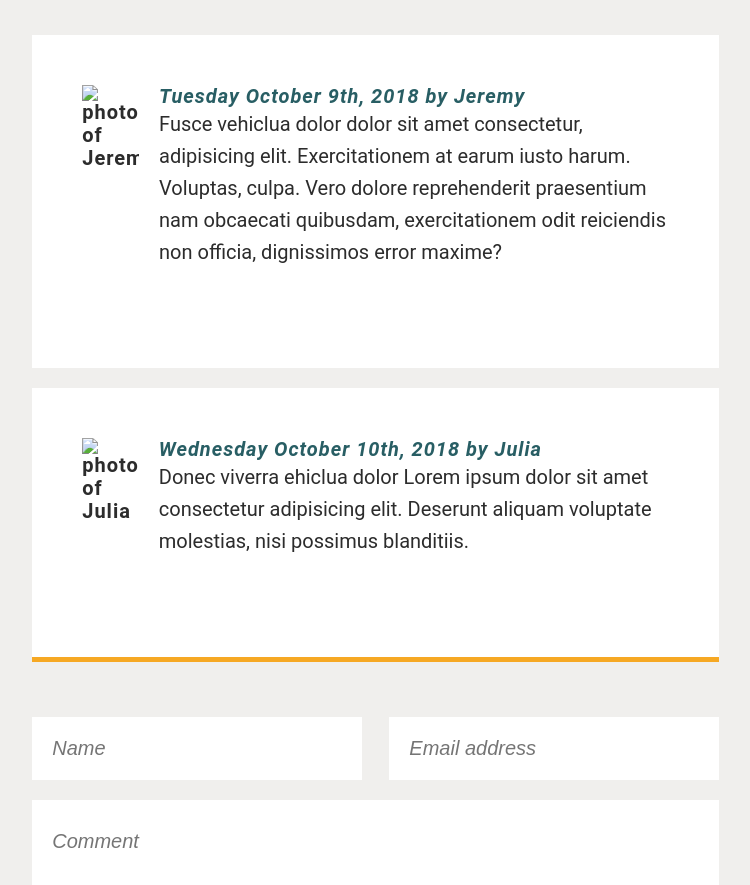
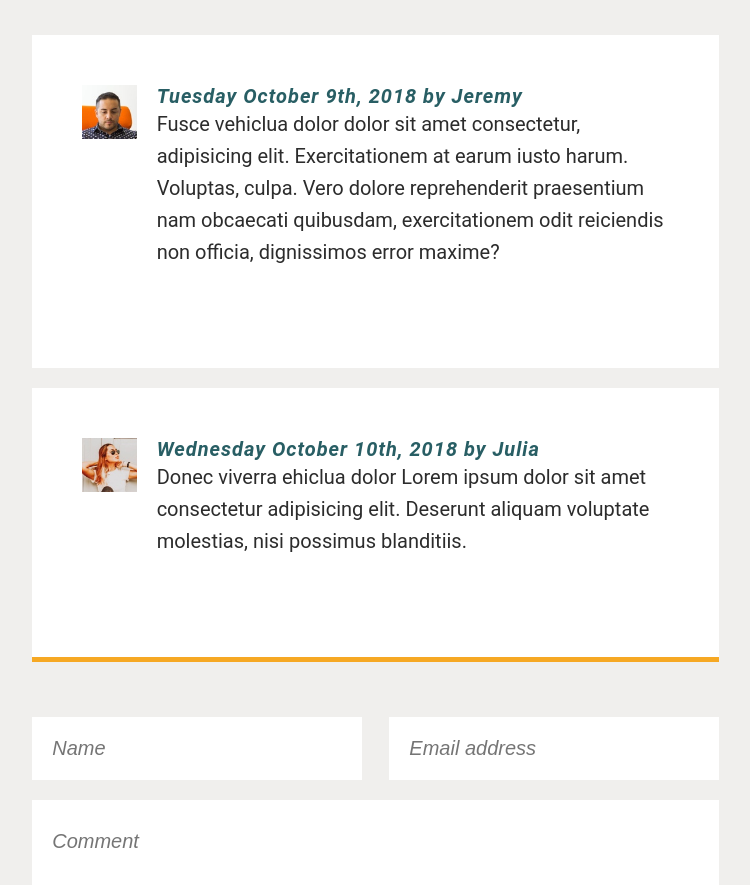
Before and after one commit to PamLu3/PamLuProjectOneSophie, a plain HTML site: page blog.html in a window 1280 px wide. Shown: the part 2462-3347 px from the top of the page, without its empty margins (433-1183 px from the left). Drawn offline with Linux system fonts and the light colour scheme.

Commit message:
reenter the assets's image link in blog

```diff
--- a/blog.html
+++ b/blog.html
@@ -53,7 +53,7 @@
                 </div>
                 <div class="blogComment comment01">
                     <div class="imageContainer">
-                        <img src="./assets/blog-image-3.jpf" alt="photo of Jeremy">
+                        <img src="./assets/blog-image-3.jpg" alt="photo of Jeremy">
                     </div>
                     <div class="textContainer">
                         <span>Tuesday October 9th, 2018 by Jeremy</span>
@@ -62,7 +62,7 @@
                 </div>
                 <div class="blogComment comment02">
                     <div class="imageContainer">
-                        <img src="./assets/blog-image-4.jpf" alt="photo of Julia">
+                        <img src="./assets/blog-image-4.jpg" alt="photo of Julia">
                     </div>
                     <div class="textContainer">
                         <span>Wednesday October 10th, 2018 by Julia</span>
```
